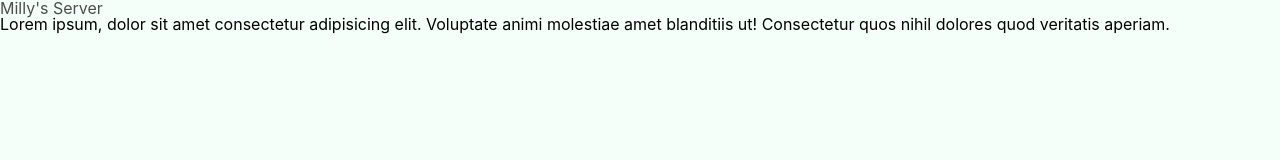
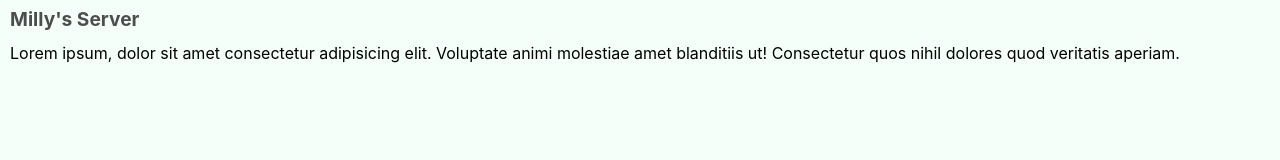
Before and after one commit to arobe353/Server-for-Assessment, a website: page views/index.html in a window 1280 px wide. Drawn offline with Linux system fonts and the light colour scheme; files that its build step writes are made by us from their sources.

Commit message:
fixed margins a bit

```diff
--- a/public/css/style.css
+++ b/public/css/style.css
@@ -2,9 +2,12 @@ body {
   background-color: mintcream;
   font-family: -apple-system, BlinkMacSystemFont, "Segoe UI", Roboto, Oxygen,
     Ubuntu, Cantarell, "Open Sans", "Helvetica Neue", sans-serif;
+  margin: 10px;
 }
 h2 {
   color: #4d4d4d;
+  font-size: larger;
+  font-weight: bolder;
 }
 
 .para-box {
```
Also changed, not shown: views/index.html (+2 -0 lines).
